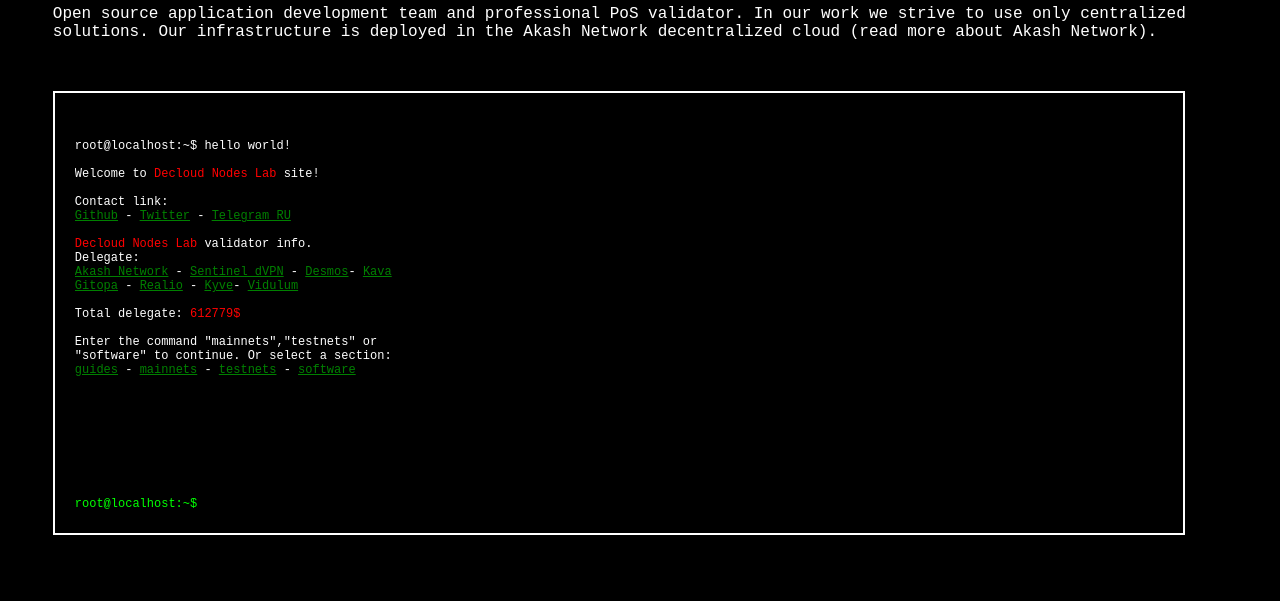
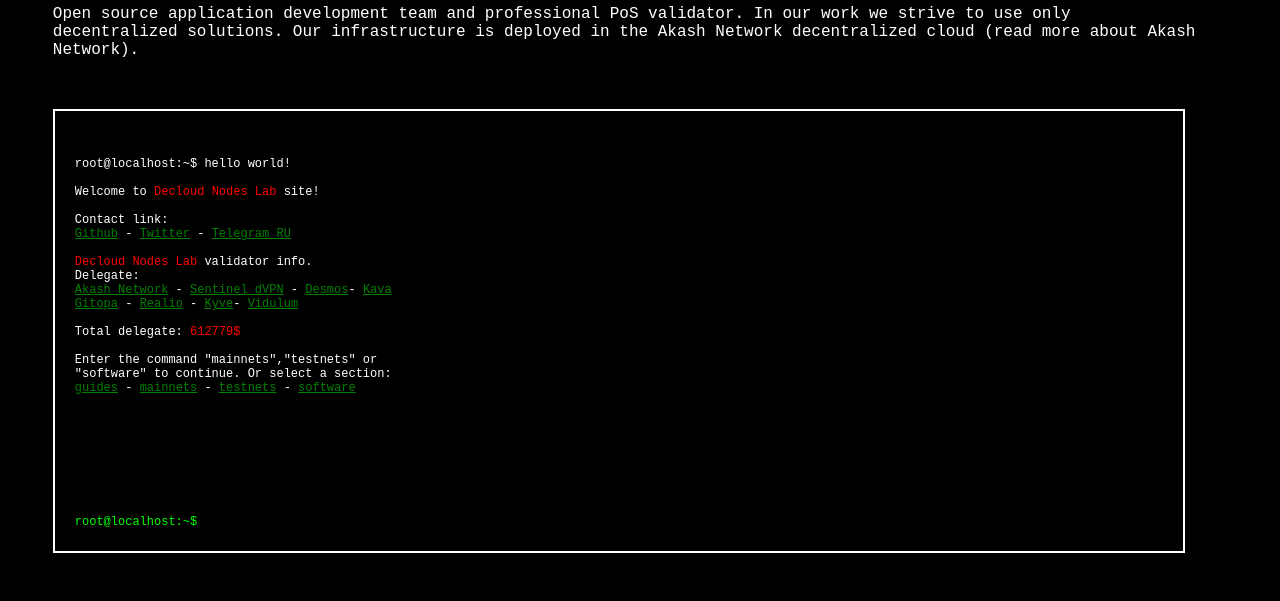
Before and after one commit to DecloudNodesLab/site, a plain HTML site: page index.html in a window 1280 px wide. Shown: the part 199-800 px from the top of the page. Drawn offline with Linux system fonts and the light colour scheme.

Commit message:
Update index.html

```diff
--- a/index.html
+++ b/index.html
@@ -10,7 +10,7 @@
 <header><div class="image-container"><img src="images/akash.png"}alt="akash"></div></header>
   <div id="about">
 	<h1>Decloud Nodes Lab</h1>
-	<p>Open source application development team and professional PoS validator. In our work we strive to use only centralized solutions.
+	<p>Open source application development team and professional PoS validator. In our work we strive to use only decentralized solutions.
 Our infrastructure is deployed in the Akash Network decentralized cloud (read more about Akash Network).</p>
   </div>
   <div class="terminal">
```
